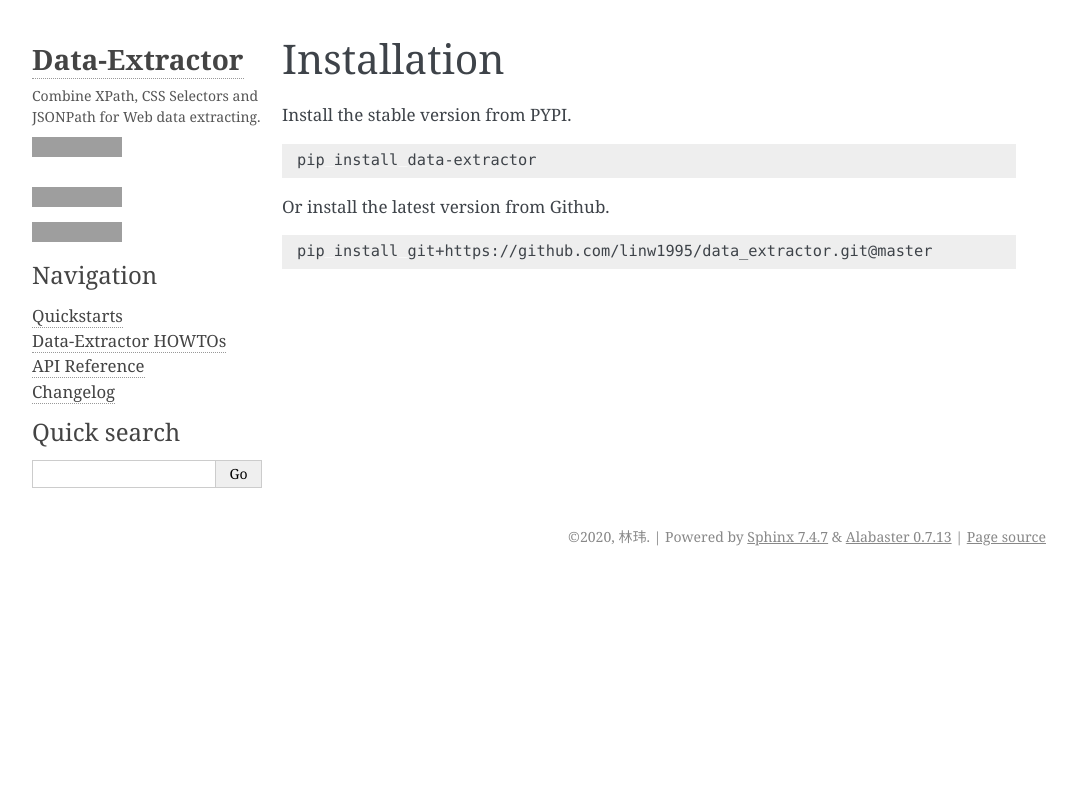
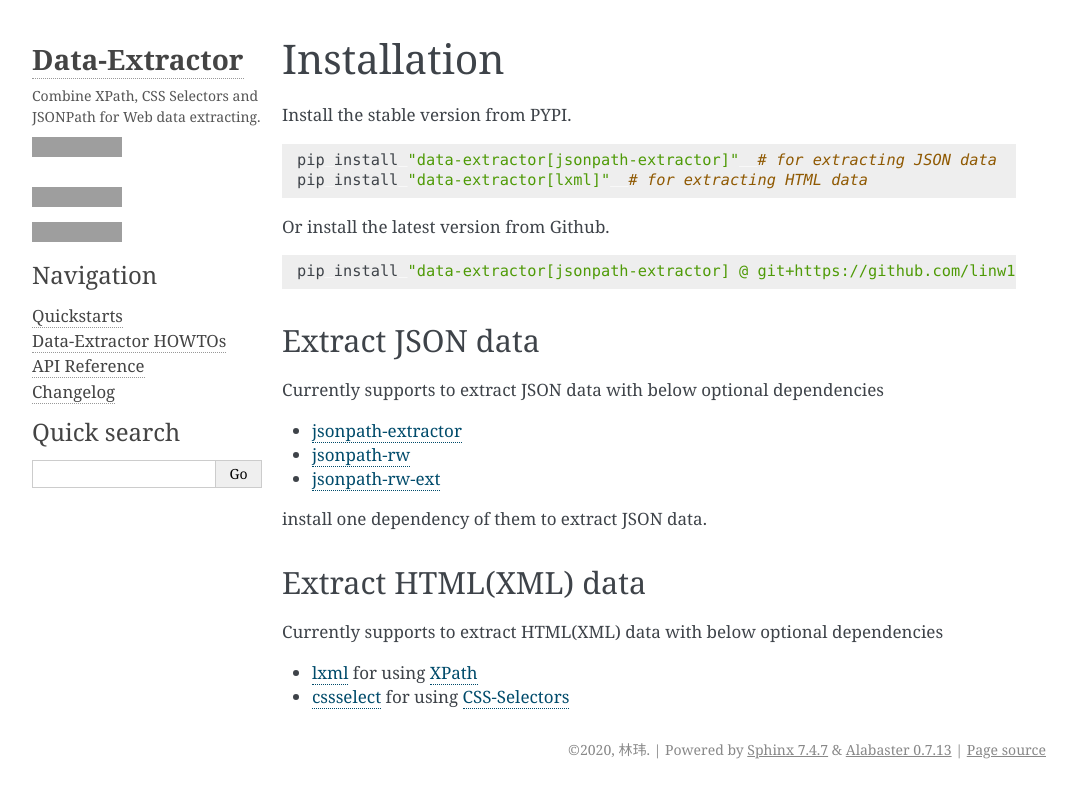
Before and after one commit to linw1995/data_extractor, a Sphinx documentation site: the page built from docs/source/installation.rst, in a window 1280 px wide, cut to the strip 0-798 px from the top of the page. Shown: the whole strip, without its empty margins (106-1183 px from the left). Built offline with Sphinx 7.4.7, drawn with Linux system fonts in a browser that asks for light colours; grey boxes are pictures that could not be loaded.

Commit message:
New,Docs:Update document about installing optional extractor backend

```diff
--- a/docs/source/installation.rst
+++ b/docs/source/installation.rst
@@ -6,10 +6,39 @@
 
 .. code-block:: shell
 
-    pip install data-extractor
+    pip install "data-extractor[jsonpath-extractor]"  # for extracting JSON data
+    pip install "data-extractor[lxml]"  # for extracting HTML data
 
 Or install the latest version from Github.
 
 .. code-block:: shell
 
-    pip install git+https://github.com/linw1995/data_extractor.git@master
+    pip install "data-extractor[jsonpath-extractor] @ git+https://github.com/linw1995/data_extractor.git@master"
+
+Extract JSON data
+~~~~~~~~~~~~~~~~~
+
+Currently supports to extract JSON data with below optional dependencies
+
+- jsonpath-extractor_
+- jsonpath-rw_
+- jsonpath-rw-ext_
+
+.. _jsonpath-extractor: https://github.com/linw1995/jsonpath
+.. _jsonpath-rw: https://github.com/kennknowles/python-jsonpath-rw
+.. _jsonpath-rw-ext: https://python-jsonpath-rw-ext.readthedocs.org/en/latest/
+
+install one dependency of them to extract JSON data.
+
+Extract HTML(XML) data
+~~~~~~~~~~~~~~~~~~~~~~
+
+Currently supports to extract HTML(XML) data with below optional dependencies
+
+- lxml_ for using XPath_
+- cssselect_ for using CSS-Selectors_
+
+.. _lxml: https://lxml.de/
+.. _XPath: https://www.w3.org/TR/xpath-10/
+.. _cssselect: https://cssselect.readthedocs.io/en/latest/
+.. _CSS-Selectors: https://www.w3.org/TR/selectors-3/
```
Also changed, not shown: README.rst (+31 -2 lines), docs/source/howto/json.rst (+17 -0 lines), docs/source/howto/lxml.rst (+9 -2 lines).
